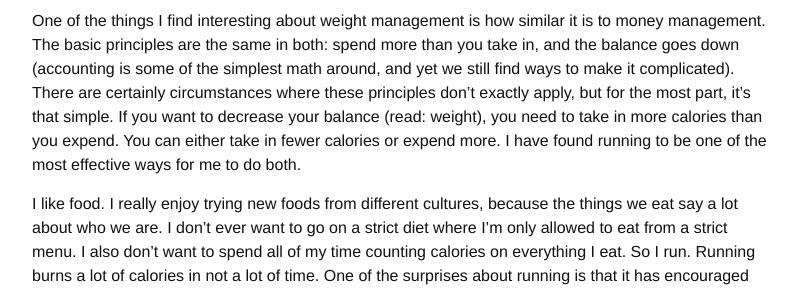
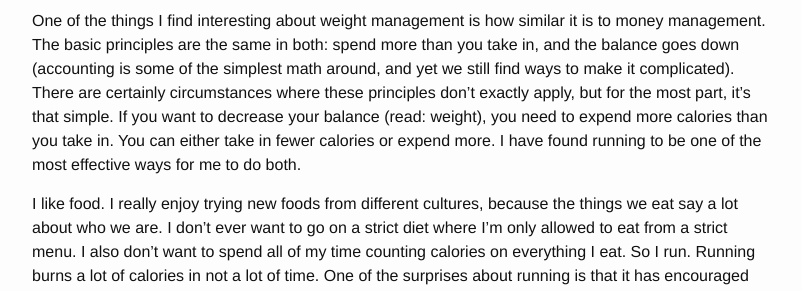
Before and after one commit to smfoote/smfoote.github.io, a Jekyll site: the page built from _posts/2016-04-15-why-i-run.md, in a window 1280 px wide and 900 px high, scrolled down 1551 px. Shown: the part 248-539 px from the top of the window, without its empty margins (238-1040 px from the left). Built offline with Jekyll 4.4.1, drawn with Linux system fonts in a browser that asks for light colours; comment, search, counter and statistics services are not loaded.

```diff
--- a/_posts/2016-04-15-why-i-run.md
+++ b/_posts/2016-04-15-why-i-run.md
@@ -11,7 +11,7 @@ I started running cross country in high school. I haven't been running consisten
 
 ## I Love to Eat
 
-One of the things I find interesting about weight management is how similar it is to money management. The basic principles are the same in both: spend more than you take in, and the balance goes down (accounting is some of the simplest math around, and yet we still find ways to make it complicated). There are certainly circumstances where these principles don't exactly apply, but for the most part, it's that simple. If you want to decrease your balance (read: weight), you need to take in more calories than you expend. You can either take in fewer calories or expend more. I have found running to be one of the most effective ways for me to do both.
+One of the things I find interesting about weight management is how similar it is to money management. The basic principles are the same in both: spend more than you take in, and the balance goes down (accounting is some of the simplest math around, and yet we still find ways to make it complicated). There are certainly circumstances where these principles don't exactly apply, but for the most part, it's that simple. If you want to decrease your balance (read: weight), you need to expend more calories than you take in. You can either take in fewer calories or expend more. I have found running to be one of the most effective ways for me to do both.
 
 I like food. I really enjoy trying new foods from different cultures, because the things we eat say a lot about who we are. I don't ever want to go on a strict diet where I'm only allowed to eat from a strict menu. I also don't want to spend all of my time counting calories on everything I eat. So I run. Running burns a lot of calories in not a lot of time. One of the surprises about running is that it has encouraged me to eat better. Maybe not less, but better. My fuel as a runner is the food I eat. If I eat garbage, my fuel is garbage. Running is a lot easier if I eat better. My body craves the foods that will be good fuel.
 
```
